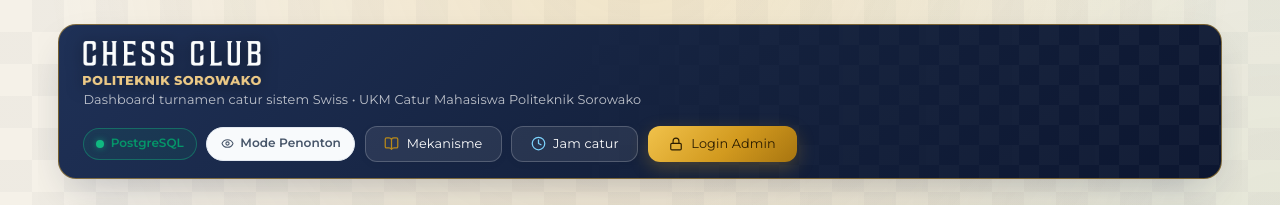
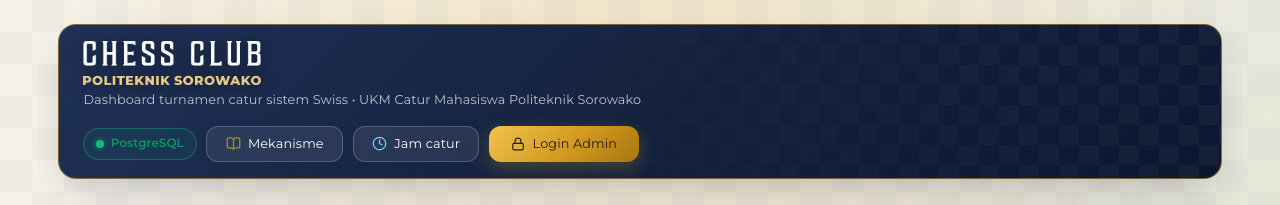
Before and after one commit to dev-byreza/dashboard-turnamen-chess, a Next.js app: page / in a window 1280 px wide. Shown: the top 205 px of the page. Built offline with nearby package versions, Linux system fonts and the light colour scheme; no server answers; the database is empty.

Commit message:
refactor: hapus badge Mode Penonton pada header navigasi

```diff
--- a/src/app/page.tsx
+++ b/src/app/page.tsx
@@ -23,7 +23,7 @@ import {
   clearAdminSession,
   getStoredAdminPin,
 } from '../utils/adminAuth';
-import { Clock, Settings, Plus, Trophy, Lock, LogOut, Eye, BookOpen } from 'lucide-react';
+import { Clock, Settings, Plus, Trophy, Lock, LogOut, BookOpen } from 'lucide-react';
 
 export default function SwissTournamentPage() {
   const [store, setStore] = useState(createDefaultStore);
@@ -460,11 +460,6 @@ export default function SwissTournamentPage() {
               </>
             ) : (
               <>
-                <div className="spectator-status-badge" title="Mode Penonton (Hanya dapat melihat progres turnamen)">
-                  <Eye size={13} />
-                  <span>Mode Penonton</span>
-                </div>
-
                 <button
                   type="button"
                   onClick={() => setIsRulesOpen(true)}
```
